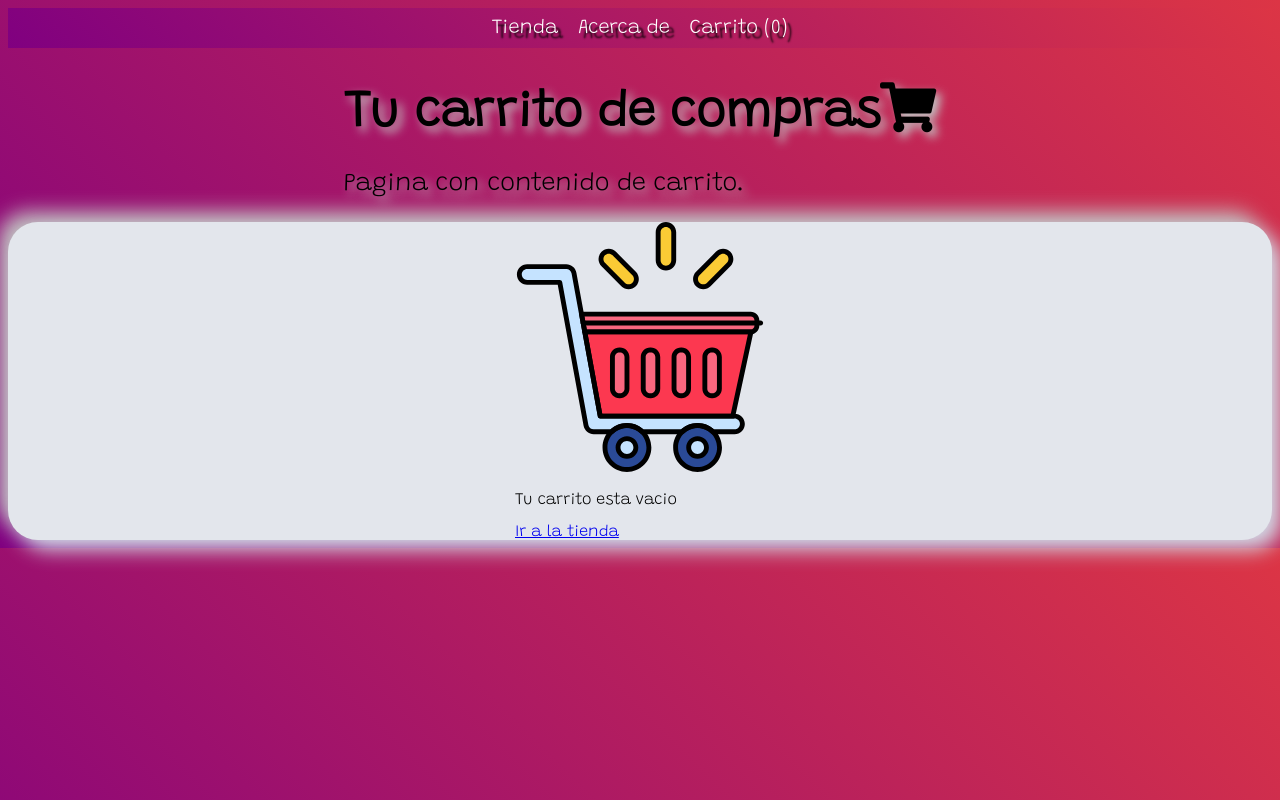
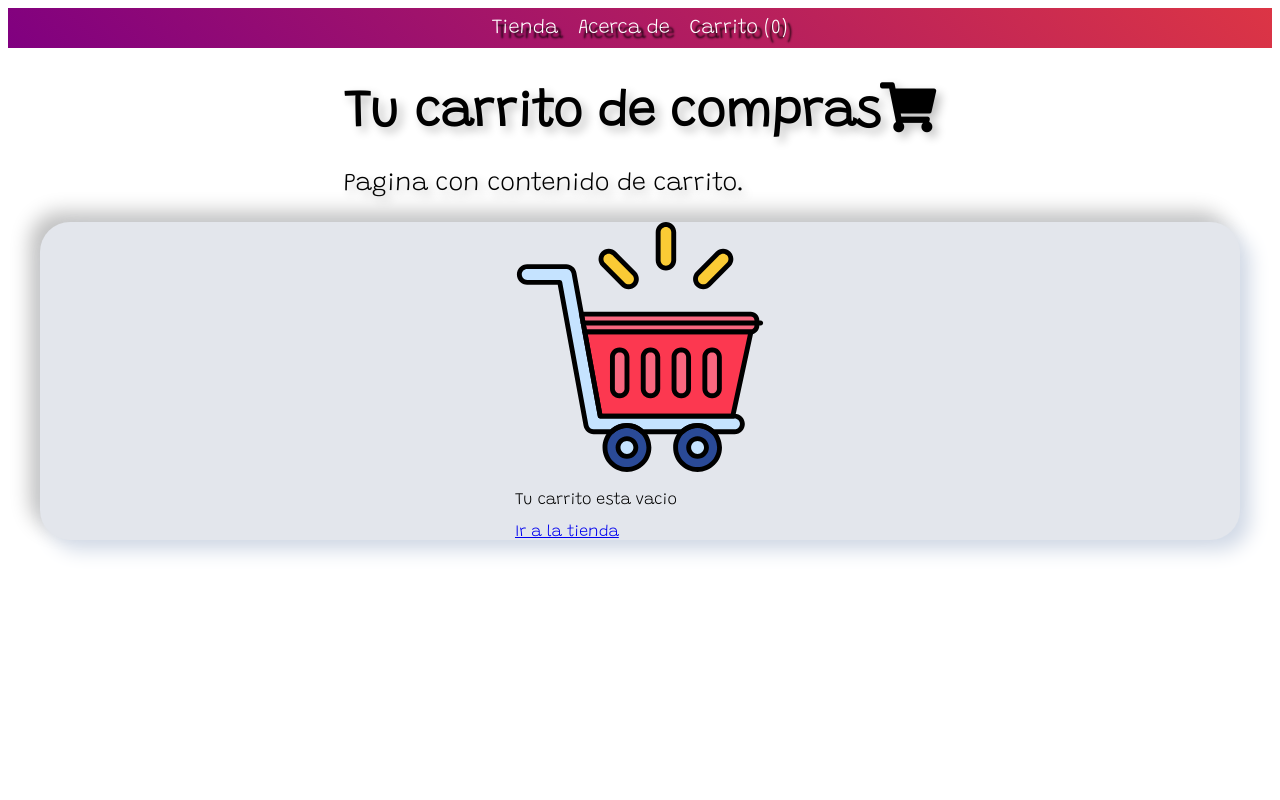
Before and after one commit to tholliver/carrito, a React (Create React App) app: page /carrito in a window 1280 px wide. Built offline with nearby package versions, Linux system fonts and the light colour scheme.

Commit message:
primera parte de rediseño

```diff
--- a/src/pages/cart/CartItem.js
+++ b/src/pages/cart/CartItem.js
@@ -13,7 +13,7 @@ const CartItem = ({ product }) => {
   const { increase, decrease, removeProduct } = useContext(CartContext);
 
   return (
-    <div className="row no-gutters py-2 containe">
+    <div className="row no-gutters py-2 container">
       <div className="col-sm-2 p-2">
         <img
           alt={product.name}
--- a/src/pages/cart/Styles.css
+++ b/src/pages/cart/Styles.css
@@ -1,11 +1,5 @@
-
-
-
-
-
 body{
     font-family: 'Grandstander', cursive;
-    background-image: linear-gradient(45deg, purple, #dc3545);
 }
 
 .row {
@@ -13,64 +7,35 @@ body{
     flex-direction: row;
     justify-content: space-evenly;
     align-items: center;
+    width: 95%;
+}
 
+.Caja-productos-general {
+
+    display: flex;
+    justify-content: center;
+    align-items: center;
 
 }
 
-.py-2 {
-    padding: 15px;
-    font-size: 20px;
-    border: 5px solid;
-    margin: 10px;
+.probando {
+    display: flex;
+    justify-content: space-evenly;
 }
 
-.py-2 :last-child{
-    border-right: none;
-}
-
-.contenedor-botones-modificacion  {
-    border: none;
-    border-left: 5px solid;
-
-}
-
-.p-2 {
-    height: 100px;
-    width: 200px;
-
-    padding: 15px;
-    border-right: 5px solid;
-    text-align: center;
-
-}
-
-/*  Nombre del producto  */
-.p-2 > h5 {
-    font-size: 18px;
-}
-
-.container-cantidad{
-    border: none;
-    margin-bottom: -50px;
-}
-
-.container-botons{
-    margin-top: 35px;
-
-
-}
-
-.contenedor-nombre-precio {
-    margin-top: -18px;
+.titulo {
+    width: 90%px;
 }
 
 /*Seccion de detalles de todo el carrito(cantidad de productos, total y botones)*/
 .contenedor-detalles{
-    background-color:silver;
-    background: #E3E6EC;
     border-radius: 30px;
     box-shadow: 10px 10px 20px #d1d9e6,
     -10px -10px 20px silver;
+
+    display: flex;
+    flex-direction: row;
+    justify-content: space-evenly;
 }
 
 .detalles{
@@ -99,6 +64,7 @@ body{
 .header-main {
     background-image: linear-gradient(45deg, purple, #dc3545);
     height: 40px;
+    width: 100%;
     display: flex;
     justify-content: center;
 }
@@ -124,8 +90,9 @@ body{
     font-size: 25px;
 }
 
+.probando {
 
-
+}
 
 
 .row {
--- a/src/pages/cart/Titulo.js
+++ b/src/pages/cart/Titulo.js
@@ -1,4 +1,5 @@
 import React, { Component } from 'react';
+import "./Styles.css"
 
 
 export default class Titulo extends Component {
--- a/src/pages/cart/index.js
+++ b/src/pages/cart/index.js
@@ -5,7 +5,6 @@ import CartProducts from "./CartProducts";
 import { CartContext } from "../../contexts/CartContext";
 import { formatNumber } from "../../helpers/utils";
 import { Link } from "react-router-dom";
-
 
 import "./Styles.css"
 import Titulo from './Titulo.js';
@@ -22,7 +21,7 @@ const Cart = () => {
 
   return (
     <Layout title="Carrito" description="Cart page">
-      <div>
+      <div Contenedor-General>
         <div className="container-elementos-titulo">
           <div className="text-center mt-5 titulo-carrito">
             <h1>Tu carrito de compras<i class="fas fa-shopping-cart"></i> </h1>
@@ -30,8 +29,10 @@ const Cart = () => {
           </div>
         </div>
 
-        <div className="row no-gutters justify-content-center">
-          <div className="col-sm-9 p-3">
+        <div className= "Caja-productos-general">
+          <div className="row no-gutters justify-content-center probando">
+            <div className="xv">
+              <div className="col-sm-9 p-3 xs">
                 {cartItems.length > 0 ? (
                   <div className='titulo'>
                     <Titulo/>
@@ -56,6 +57,7 @@ const Cart = () => {
                     </Link>
                   </div>
                 )}
+              </div>
             </div>
             {cartItems.length > 0 && (
               <div className="col-sm-3 p-3 contenedor-detalles">
@@ -85,6 +87,7 @@ const Cart = () => {
           )}
         </div>
         </div>
+      </div>
     </Layout>
   );
 };
--- a/src/pages/payment/Styles.css
+++ b/src/pages/payment/Styles.css
@@ -5,7 +5,7 @@
 
 body{
     font-family: 'Grandstander', cursive;
-    background-image: linear-gradient(45deg, purple, #dc3545);
+
 }
 
 .row {
@@ -13,8 +13,6 @@ body{
     flex-direction: row;
     justify-content: space-evenly;
     align-items: center;
-
-
 }
 
 .py-2 {
@@ -97,7 +95,7 @@ body{
 /*  Cabeza de pagina*/
 
 .header-main {
-    background-image: linear-gradient(45deg, purple, #dc3545);
+
     height: 40px;
     display: flex;
     justify-content: center;
```
Lines whose indentation alone changed are shown as unchanged.
